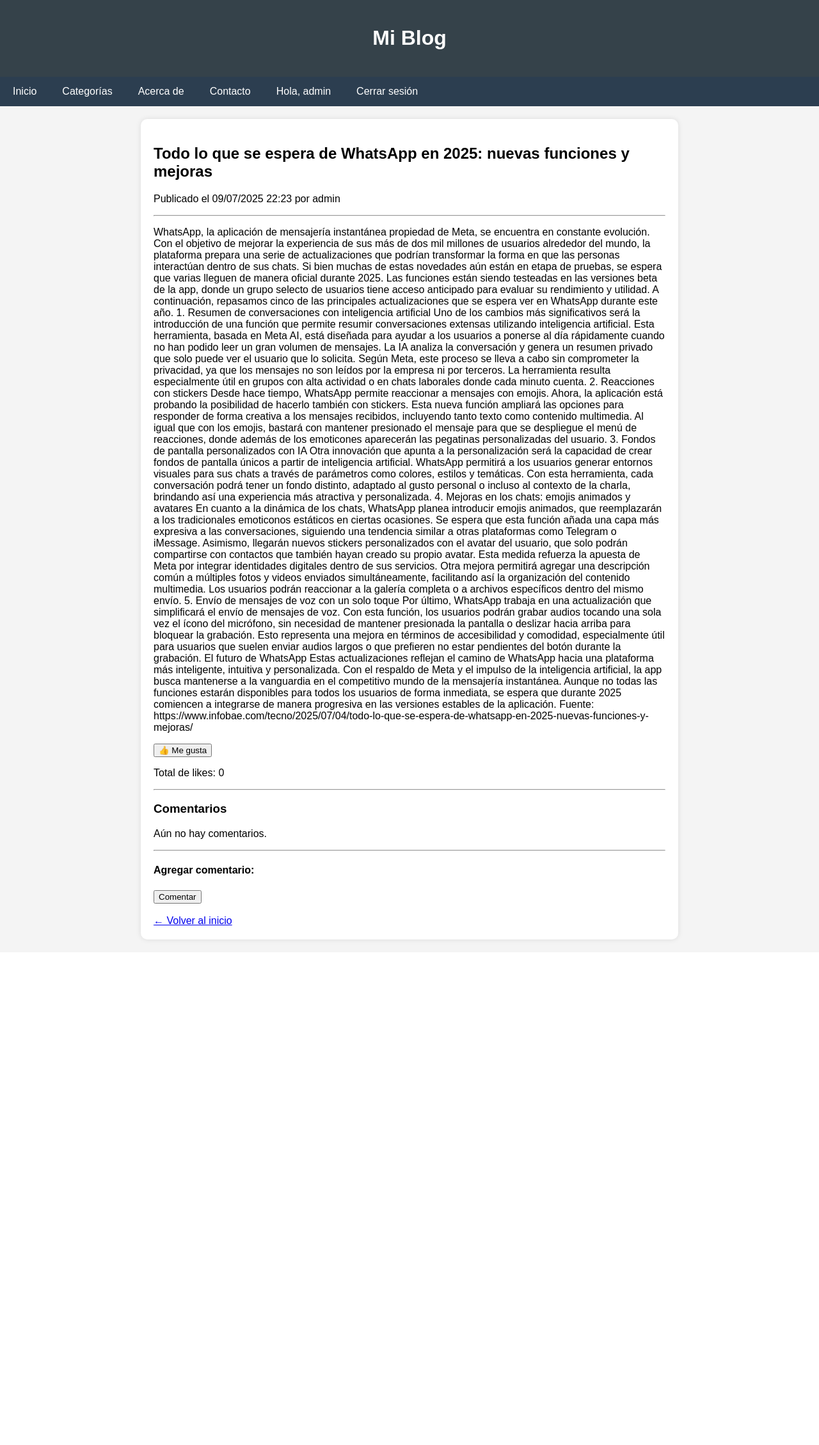
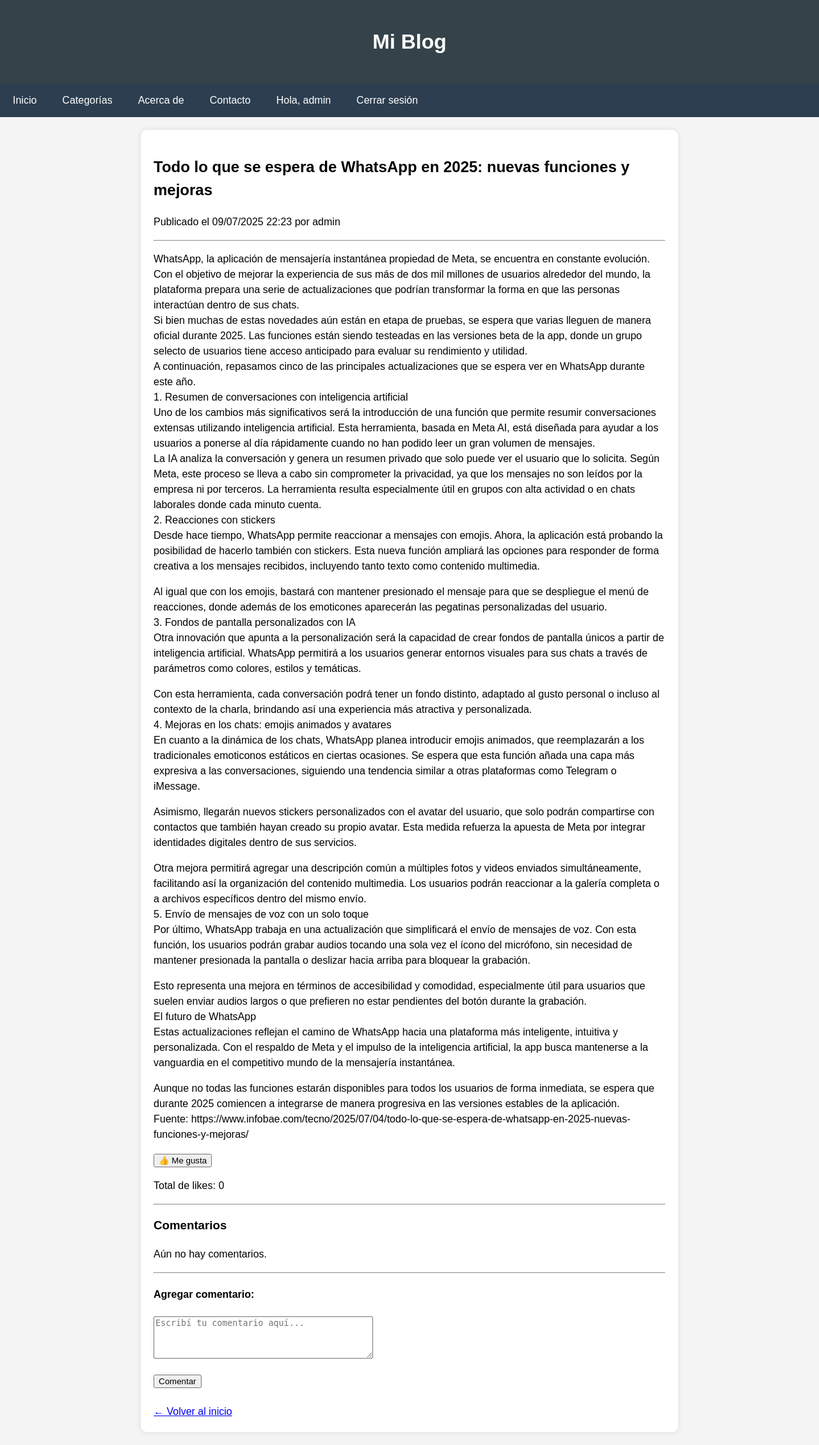
Before and after one commit to Andreswal/proyecto-final-2025, a Django app: page /articulo/1/ in a window 1280 px wide. Shown: the whole page at 64% size. Before the commit the page ends 1474 px from the top, so only its background shows below. Run offline with Django 5.2, Linux system fonts and the light colour scheme; a user stored in the database is signed in; data comes from the database, SQL or seed files in the repository; both versions use the stored data as it was after the commit; data that the repository does not hold is empty.

Commit message:
Agregado forms.py para que funcionen los comentarios, algunas correcciones, y mejorado el formato del texto de los artículos para que sea más legible

```diff
--- /dev/null
+++ b/blogfinal/blog/forms.py
@@ -0,0 +1,18 @@
+
+from django import forms
+from .models import Comentario, Articulo, Categoria
+
+class ComentarioForm(forms.ModelForm):
+    class Meta:
+        model = Comentario
+        fields = ['contenido']
+        widgets = {
+            'contenido': forms.Textarea(attrs={
+                'rows': 4,
+                'placeholder': 'Escribí tu comentario aquí...',
+                'class': 'form-control'
+            }),
+        }
+        labels = {
+            'contenido': ''
+        }
--- a/blogfinal/blog/models.py
+++ b/blogfinal/blog/models.py
@@ -1,11 +1,6 @@
 from django.db import models
 from django.contrib.auth.models import User
 
-class Categoria(models.Model):
-    nombre = models.CharField(max_length=100)
-
-    def __str__(self):
-        return self.nombre
 
 class Categoria(models.Model):
     nombre = models.CharField(max_length=100)
--- a/blogfinal/blog/templates/blog/base.html
+++ b/blogfinal/blog/templates/blog/base.html
@@ -8,7 +8,13 @@
             font-family: Arial, sans-serif;
             margin: 0;
             background-color: #f4f4f4;
+            line-height: 1.5;
         }
+
+        p {
+            margin-bottom: 1em;
+        }
+
 
         header {
             background-color: #35424a;
--- a/blogfinal/blog/templates/blog/detalle_articulo.html
+++ b/blogfinal/blog/templates/blog/detalle_articulo.html
@@ -6,7 +6,7 @@
 <h2>{{ articulo.titulo }}</h2>
 <p class="fecha">Publicado el {{ articulo.fecha_publicacion|date:"d/m/Y H:i" }} por {{ articulo.autor.username }}</p>
 <hr>
-<p>{{ articulo.contenido }}</p>
+<p>{{ articulo.contenido|linebreaks }}</p>
 <form method="post" action="{% url 'toggle_like' articulo.id %}">
   {% csrf_token %}
   {% if user.is_authenticated %}
--- a/blogfinal/blog/views.py
+++ b/blogfinal/blog/views.py
@@ -1,7 +1,14 @@
-from django.shortcuts import render
-from django.shortcuts import get_object_or_404, redirect
+from django.shortcuts import render, redirect, get_object_or_404
+from django.http import HttpResponseForbidden
+from django.contrib import messages
+from django.contrib.auth import login, logout, authenticate
+from django.contrib.auth.forms import UserCreationForm, AuthenticationForm
+
+from .models import Articulo, Categoria, Comentario, Like
+from .forms import ComentarioForm
+
 from django.contrib.auth.decorators import login_required
-from .models import Articulo, Comentario, Like
+
 
 def inicio(request):
     orden = request.GET.get('orden', 'fecha_desc')
@@ -33,17 +40,40 @@
         'categoria': categoria,
         'articulos': articulos
     })
+
+
 def detalle_articulo(request, articulo_id):
     articulo = get_object_or_404(Articulo, id=articulo_id)
     dio_like = False
+    comentarios = Comentario.objects.filter(articulo=articulo).order_by('-fecha')
+
     if request.user.is_authenticated:
         dio_like = Like.objects.filter(usuario=request.user, articulo=articulo).exists()
+
     total_likes = Like.objects.filter(articulo=articulo).count()
+
+    # Manejo del comentario
+    if request.method == 'POST':
+        if not request.user.is_authenticated:
+            return HttpResponseForbidden("Debés iniciar sesión para comentar.")
+        form = ComentarioForm(request.POST)
+        if form.is_valid():
+            nuevo_comentario = form.save(commit=False)
+            nuevo_comentario.articulo = articulo
+            nuevo_comentario.autor = request.user
+            nuevo_comentario.save()
+            return redirect('detalle_articulo', articulo_id=articulo.id)
+    else:
+        form = ComentarioForm()
+
     return render(request, 'blog/detalle_articulo.html', {
         'articulo': articulo,
+        'comentarios': comentarios,
+        'form': form,
         'dio_like': dio_like,
         'total_likes': total_likes
     })
+
 
 def acerca_de(request):
     return render(request, 'blog/acerca_de.html')
```
Also changed, not shown: blogfinal/db.sqlite3.
